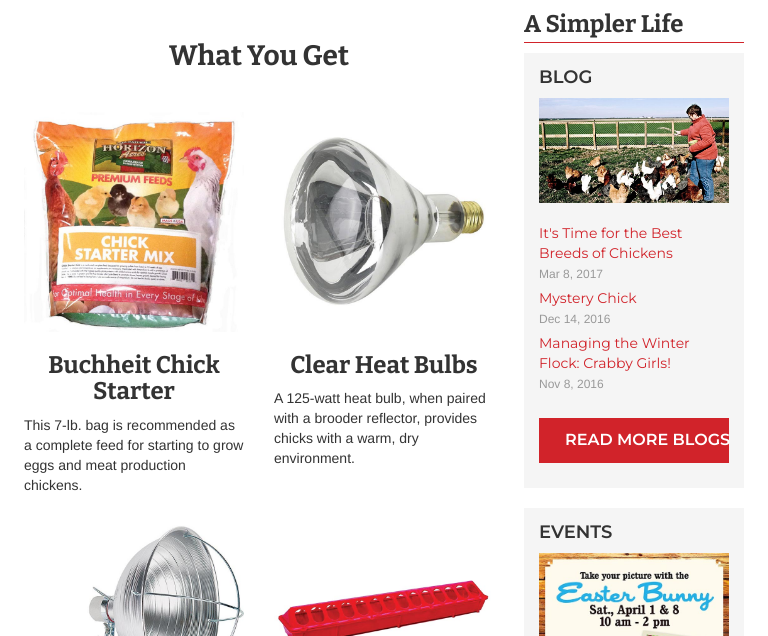
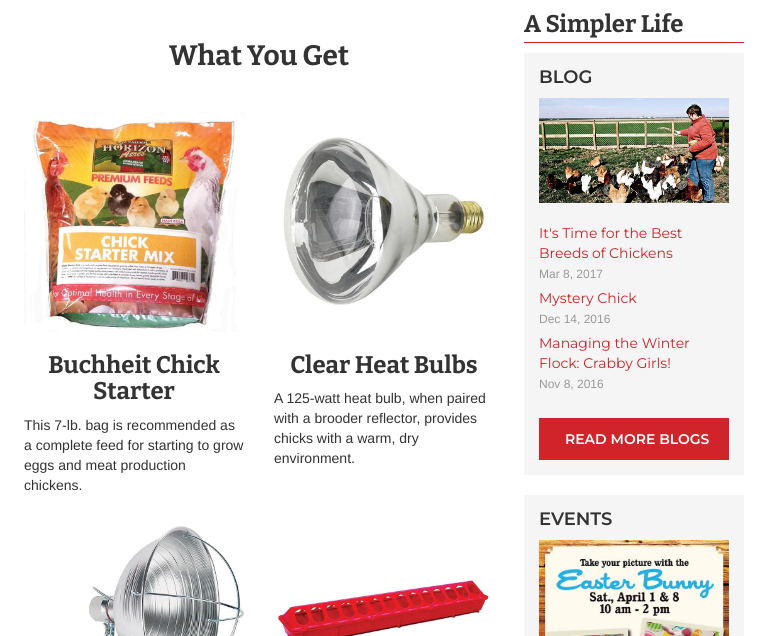
Before and after one commit to brainroads/chickens, a plain HTML site: page index.html in a window 768 px wide. Shown: the part 164-800 px from the top of the page. Drawn offline with nearby package versions, Linux system fonts and the light colour scheme; files whose address does not match are found by name.

Commit message:
bug fixes

```diff
--- a/css/style.css
+++ b/css/style.css
@@ -194,6 +194,7 @@ a.btn-cta i {
 .jumbotron-video {
   position: relative;
   overflow: hidden;
+  background: url("../img/background-video.jpg") top center no-repeat;
 }
 
 .jumbotron-text {
@@ -313,6 +314,11 @@ a.btn-cta i {
 .sidebar ul span {
   font-size: 12px;
   color: #999;
+}
+
+.sidebar .btn-buchheit {
+  padding-left: 0;
+  padding-right: 0;
 }
 
 .blog, .how-to, .events, .family {
@@ -481,6 +487,10 @@ footer a:hover, footer a:focus {
     margin-bottom: 340px;
   }
 
+  .sidebar a.btn-buchheit {
+    font-size: 14px;
+  }
+
   .footer {
     height: 340px;
   }
--- a/index.html
+++ b/index.html
@@ -245,7 +245,7 @@
                 <li><a href="http://blog.buchheitonline.com/managing-the-winter-flock-crabby-girls/">Managing the Winter Flock: Crabby Girls!</a><br />
                   <span class="date">Nov 8, 2016</span></li>
               </ul>
-              <p class="text-center"><a class="btn btn-buchheit" href="http://blog.buchheitonline.com/">Read More Blogs</a></p>
+              <p class="text-center"><a class="btn btn-buchheit btn-block" href="http://blog.buchheitonline.com/">Read More Blogs</a></p>
             </div>
           </div>
           <!-- How-tos -->
```
Also changed, not shown: img/background-video.jpg (added).
